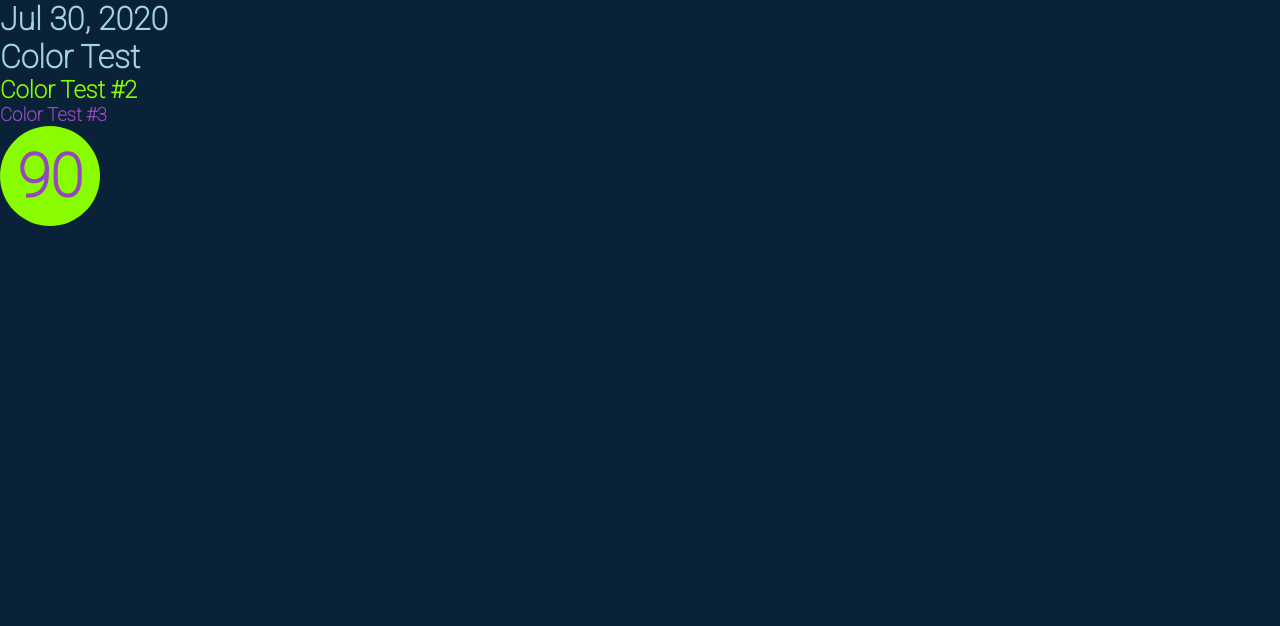
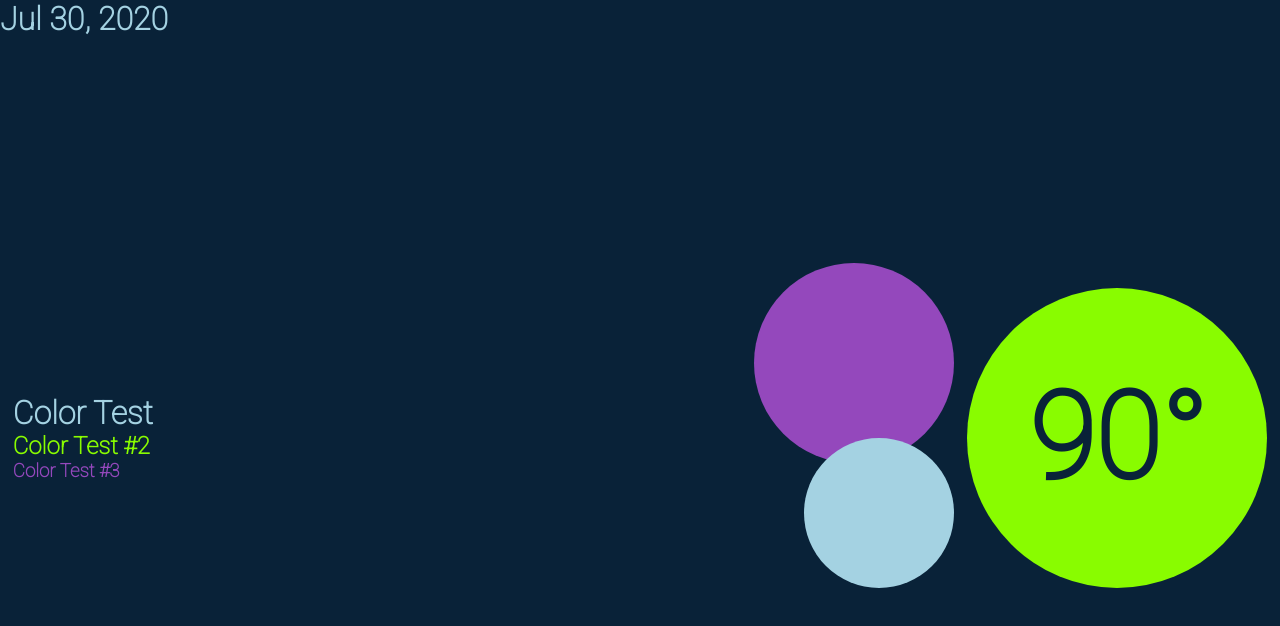
Before and after one commit to Henry-Overholt/weatherApp, an Angular app: page / in a window 1280 px wide. Shown: the top 626 px of the page. Built offline with nearby package versions, Linux system fonts and the light colour scheme.

Commit message:
styled circles, messed around with styling

```diff
--- a/src/app/home/home.component.css
+++ b/src/app/home/home.component.css
@@ -3,8 +3,13 @@ main {
     width:100%;
     background:rgb(9, 34, 56);
     color: rgb(164, 210, 226);
+    display:flex;
+    justify-content: center;
+    align-items: center;
 }
-
+#leftContainer {
+    width:49%;
+}
 h1{
     color: rgb(164, 210, 226);
 }
@@ -16,17 +21,51 @@ h3 {
     /* color:rgb(255, 74,28); */
     color:rgb(148,72, 188);
 }
-div {
-    width:100px;
-    height:100px;
+.circle {
     display:flex;
     justify-content: center;
     align-items: center;
     border-radius:100%;
+}
+.temperatureContainer {
+    width:300px;
+    height:300px;
     background:rgb(137, 252, 0);
-    color:rgb(148,72, 188);
+    color:rgb(9, 34, 56);
+    position: absolute;
+    right:0;
+    top:50%;
+    transform: translateY(-150px);
+    z-index:1;
+}
+.weatherIconContainer {
+    width:200px;
+    height:200px;
+    background:
+    rgb(148,72, 188);
+    position: absolute;
+    top:35%;
+    right:50%;
+    transform: translateY(-100px);
+
+}
+.threeHourForcastContainer {
+    width:150px;
+    height:150px;
+    background:rgb(164, 210, 226);
+    position: absolute;
+    right:50%;
+    top:50%;
 }
 p {
     font-weight: bolder;
-    font-size:60px;
+    font-size:120px;
 }
+#rightContainer {
+    position: relative;
+    width:49%;
+    height:500px;
+
+}
+/*  background:rgb(137, 252, 0);
+    color:rgb(9, 34, 56); */
--- a/src/app/home/home.component.html
+++ b/src/app/home/home.component.html
@@ -1,9 +1,15 @@
 <app-header></app-header>
 <main>
+    <div id="leftContainer">
     <h1>Color Test</h1>
     <h2>Color Test #2</h2>
     <h3>Color Test #3</h3>
-    <div>
-        <p>90</p>
-    </div>
+</div>
+    <div id="rightContainer">
+        <div class="circle temperatureContainer">
+        <p>90°</p>
+        </div>
+        <div class="circle weatherIconContainer"></div>
+        <div class="circle threeHourForcastContainer"></div>
+</div>
 </main>
```
